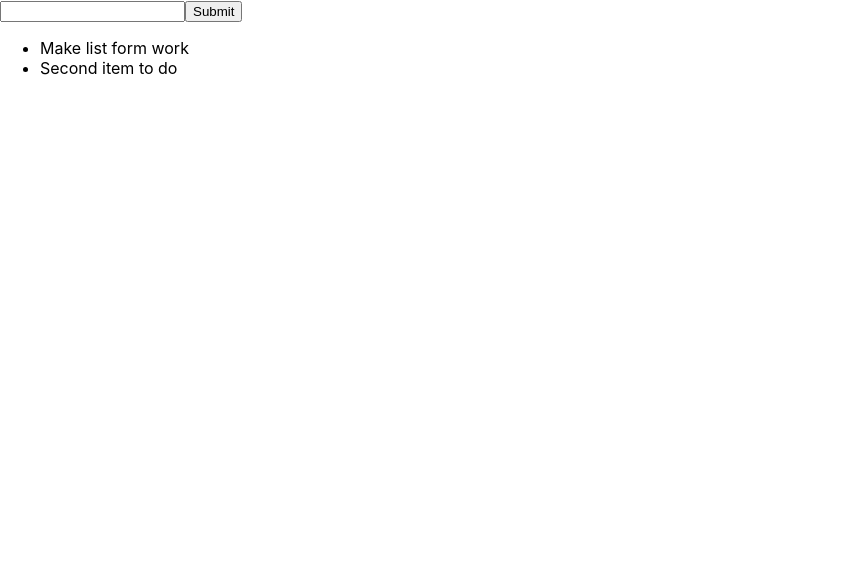
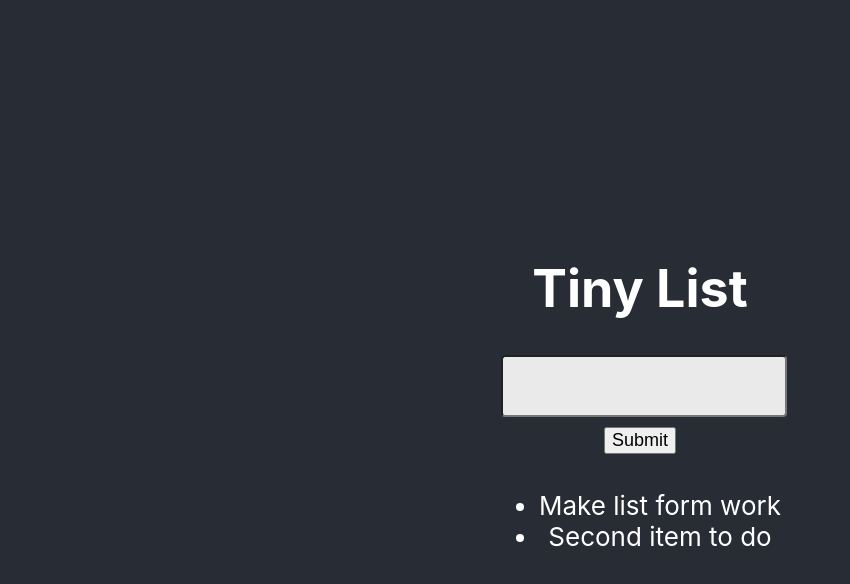
Before and after one commit to jaredaritter/top-starter-project-react, a React (Create React App) app: page / in a window 1280 px wide. Shown: the top 584 px of the page, without its empty margins (0-850 px from the left). Built offline with nearby package versions, Linux system fonts and the light colour scheme.

Commit message:
Add header and light styling

```diff
--- a/src/App.css
+++ b/src/App.css
@@ -1,22 +1,8 @@
 .App {
-  text-align: center;
-}
-
-.App-logo {
-  height: 40vmin;
-  pointer-events: none;
-}
-
-@media (prefers-reduced-motion: no-preference) {
-  .App-logo {
-    animation: App-logo-spin infinite 20s linear;
-  }
-}
-
-.App-header {
   background-color: #282c34;
   min-height: 100vh;
   display: flex;
+  text-align: center;
   flex-direction: column;
   align-items: center;
   justify-content: center;
@@ -24,15 +10,20 @@
   color: white;
 }
 
-.App-link {
-  color: #61dafb;
+.input {
+  width: 100%;
+  height: 56px;
+  border-radius: 4px;
+  position: relative;
+  background-color: rgba(255, 255, 255, 0.9);
+  transition: 0.2s all;
 }
 
-@keyframes App-logo-spin {
-  from {
-    transform: rotate(0deg);
-  }
-  to {
-    transform: rotate(360deg);
-  }
+.input:hover {
+  box-shadow: 0px 4px 20px 0px rgba(255, 255, 255, 0.25);
 }
+
+.submit {
+  margin: 10px;
+  font-size: calc(10px + 1vmin);
+}
--- a/src/App.js
+++ b/src/App.js
@@ -30,15 +30,17 @@ class App extends React.Component {
 
   render() {
     return (
-      <div>
+      <div className="App">
+        <h1>Tiny List</h1>
         {/* CONTROLLED COMPONENT USED FOR REACT FORMS */}
         <form onSubmit={this.handleSubmit}>
           <input
+            className="input"
             type="text"
             value={this.state.temp}
             onChange={this.handleChange}
           />
-          <input type="submit" value="Submit" />
+          <input className="submit" type="submit" value="Submit" />
         </form>
         <Overview list={this.state.list} />
       </div>
```
